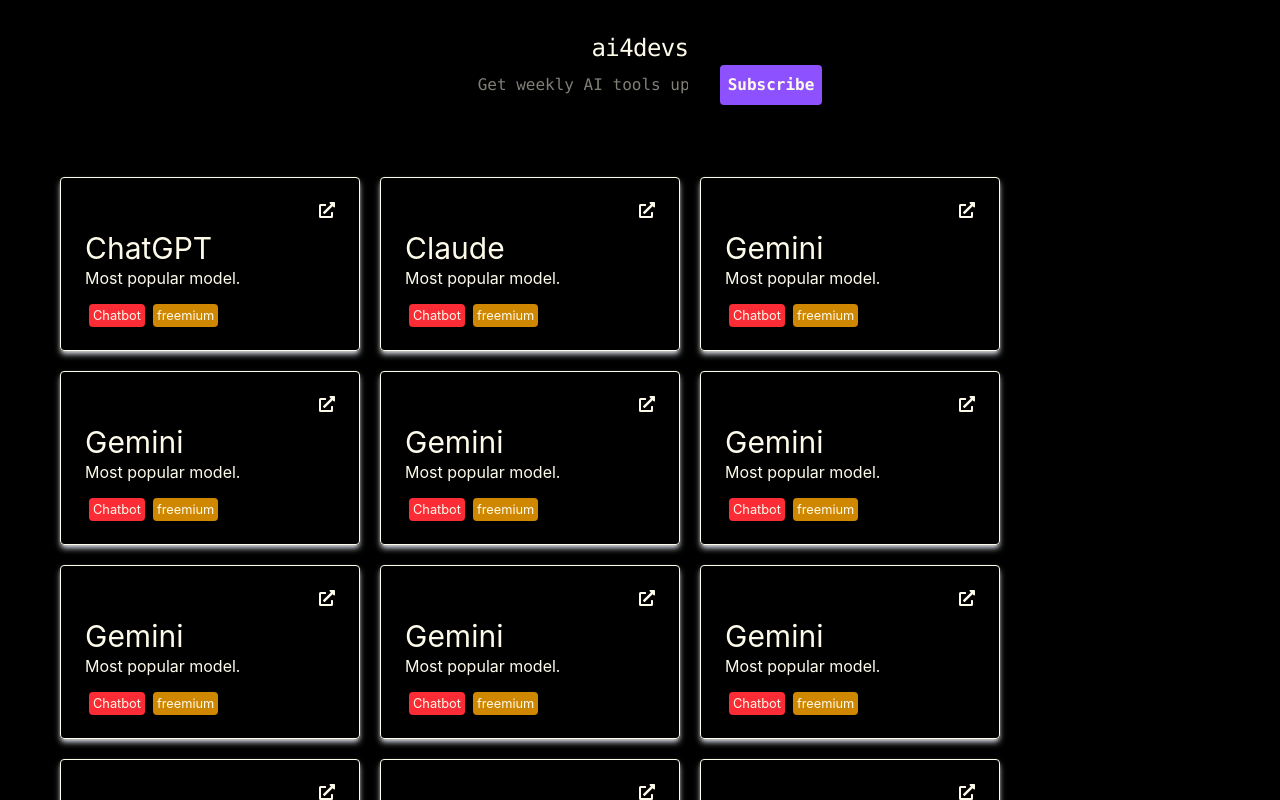
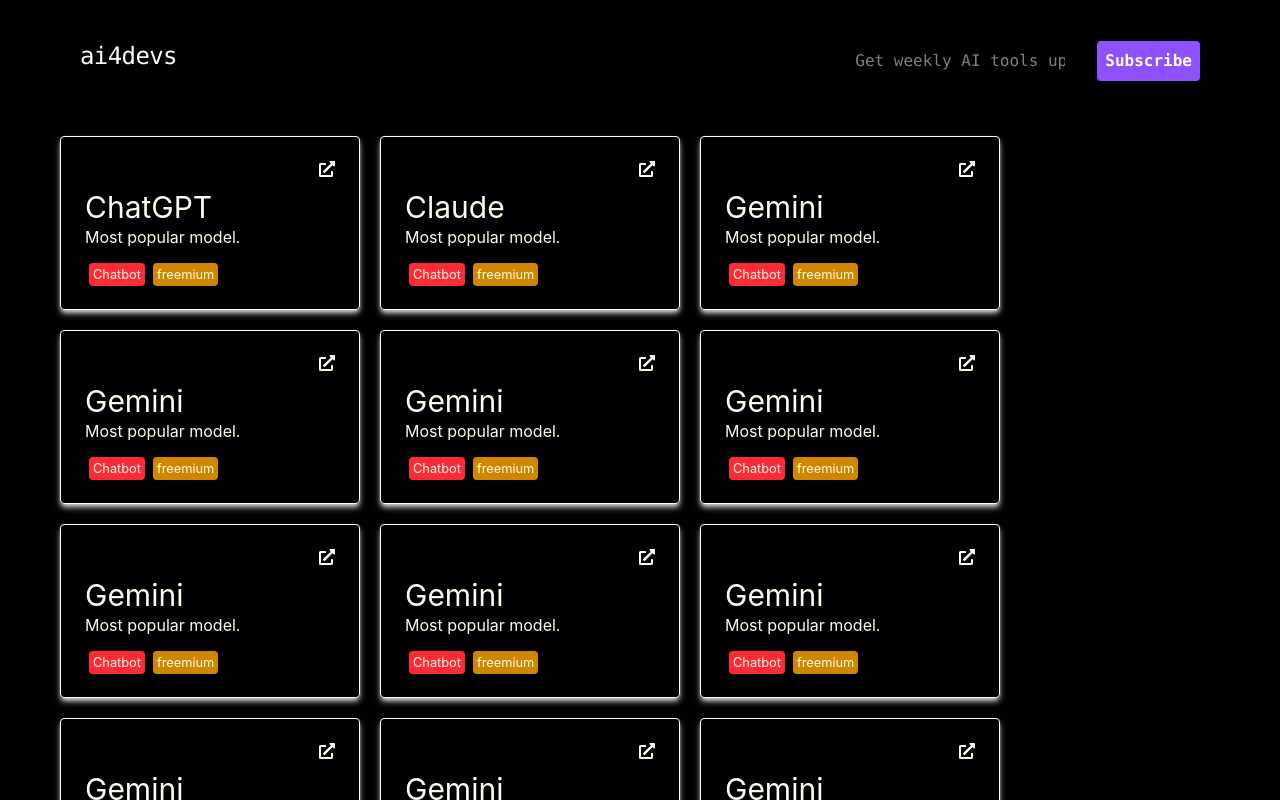
Before and after one commit to MohamedWazeemJassir/ai4devs, a React (Vite) app: page / in a window 1280 px wide. Shown: the top 800 px of the page. Built offline with nearby package versions, Linux system fonts and the light colour scheme.

Commit message:
align header

```diff
--- a/src/components/Header.jsx
+++ b/src/components/Header.jsx
@@ -1,14 +1,14 @@
 function Header() {
   return (
-    <header className="w-full py-8 font-mono text-center">
+    <header className="w-full py-12 font-mono text-center">
       <a
         href="/"
-        className="text-2xl font-medium tracking-tight hover:text-violet-500"
+        className="absolute top-10 left-20 text-2xl font-medium tracking-tight hover:text-violet-500"
       >
         ai4devs
       </a>
 
-      <form action="">
+      <form action="" className="absolute top-10 right-20">
         <input
           type="email"
           name="email"
```
